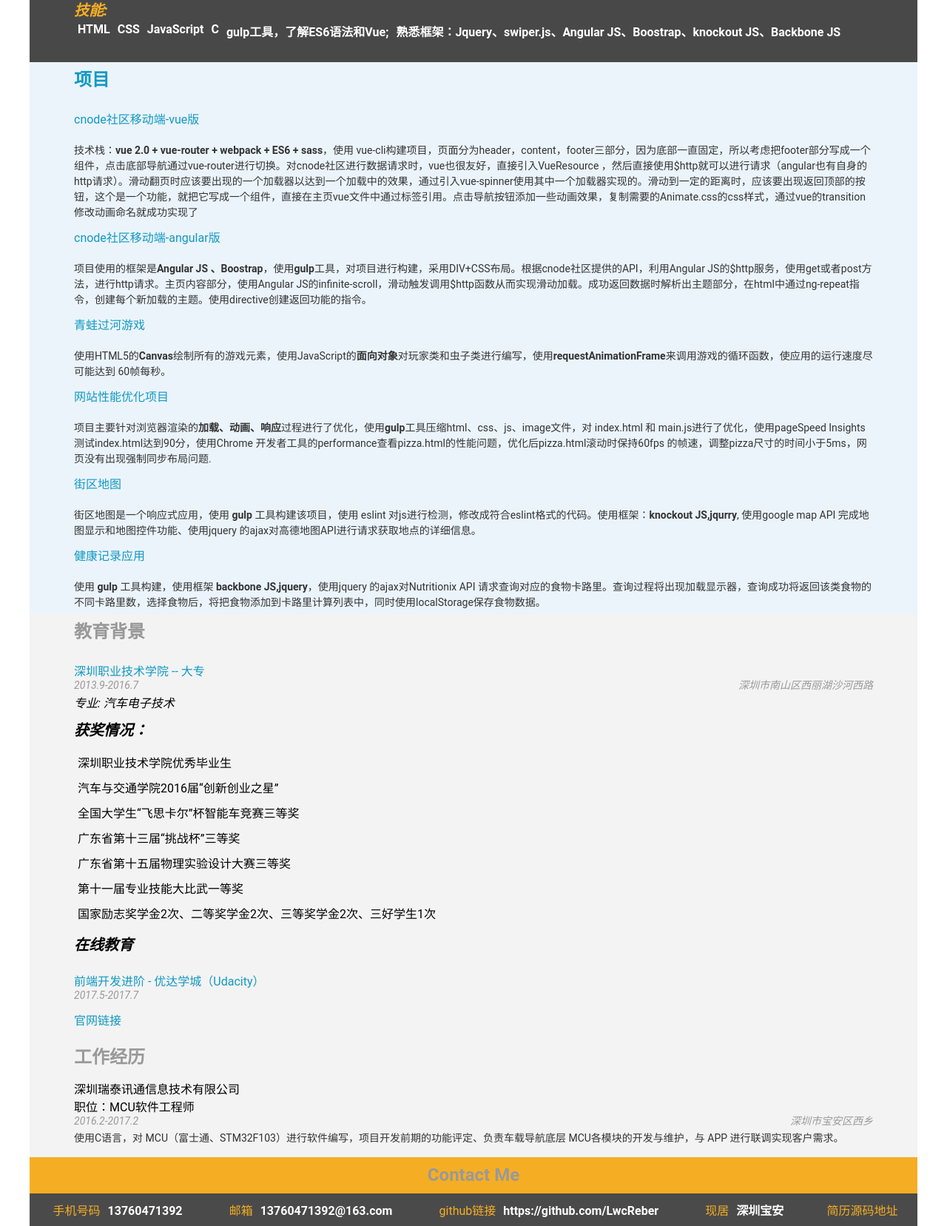
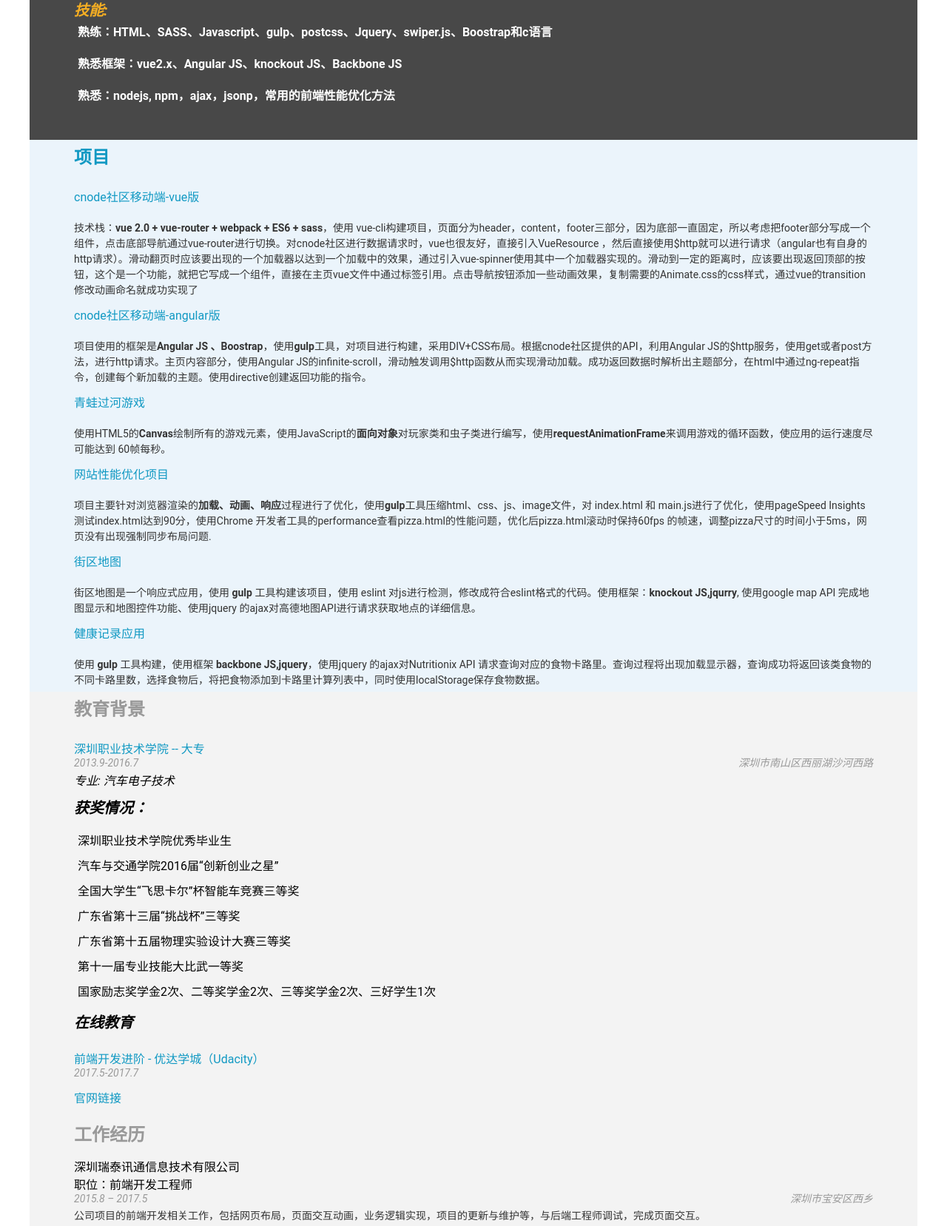
Before and after one commit to LwcReber/Resume, a plain HTML site: page index.html in a window 1280 px wide. Shown: the part 137-1794 px from the top of the page at 74% size. Drawn offline with Linux system fonts and the light colour scheme.

Commit message:
技能样式修改

```diff
--- a/css/style.css
+++ b/css/style.css
@@ -185,7 +185,7 @@ ul {
   margin-top: 5px;
 }
 #skills li {
-  float: left;
+  /*float: left;*/
 }
 
 img {
--- a/js/helper.js
+++ b/js/helper.js
@@ -26,7 +26,7 @@ var HTMLbioPic = '<img src="%data%" class="biopic">';
 var HTMLwelcomeMsg = '<span class="welcome-message">%data%</span>';
 
 var HTMLskillsStart = '<h3 id="skills-h3">技能:</h3><ul id="skills" class=""></ul>';
-var HTMLskills = '<li class=""><span class="white-text">%data%</span></li>';
+var HTMLskills = '<li class=""><span class="white-text">%data%</span></li><br>';
 
 var HTMLworkStart = '<div class="work-entry"></div>';
 var HTMLworkEmployer = '<a href="#">%data%';
--- a/js/resumeBuilder.js
+++ b/js/resumeBuilder.js
@@ -13,7 +13,10 @@ var model = {
       location: '深圳宝安'
     },
     welcomeMessage: 'just do it',
-    skills: ['HTML', 'CSS', 'JavaScript', 'C', 'gulp工具，了解ES6语法和Vue;', '熟悉框架：Jquery、swiper.js、Angular JS、Boostrap、knockout JS、Backbone JS'],
+    skills: ['熟练：HTML、SASS、Javascript、gulp、postcss、Jquery、swiper.js、Boostrap和c语言',
+      '熟悉框架：vue2.x、Angular JS、knockout JS、Backbone JS',
+      '熟悉：nodejs, npm，ajax，jsonp，常用的前端性能优化方法'
+    ],
     biopic: ''// 暂时不要头像
   },
 
@@ -49,10 +52,10 @@ var model = {
     jobs: [{
       employer: 'Mr XX',
       company: '深圳瑞泰讯通信息技术有限公司',
-      title: 'MCU软件工程师',
+      title: '前端开发工程师',
       location: '深圳市宝安区西乡',
-      dates: '2016.2-2017.2',
-      description: '使用C语言，对 MCU（富士通、STM32F103）进行软件编写，项目开发前期的功能评定、负责车载导航底层 MCU各模块的开发与维护，与 APP 进行联调实现客户需求。'
+      dates: '2015.8 – 2017.5',
+      description: '公司项目的前端开发相关工作，包括网页布局，页面交互动画，业务逻辑实现，项目的更新与维护等，与后端工程师调试，完成页面交互。'
     }]
   },
 
```
